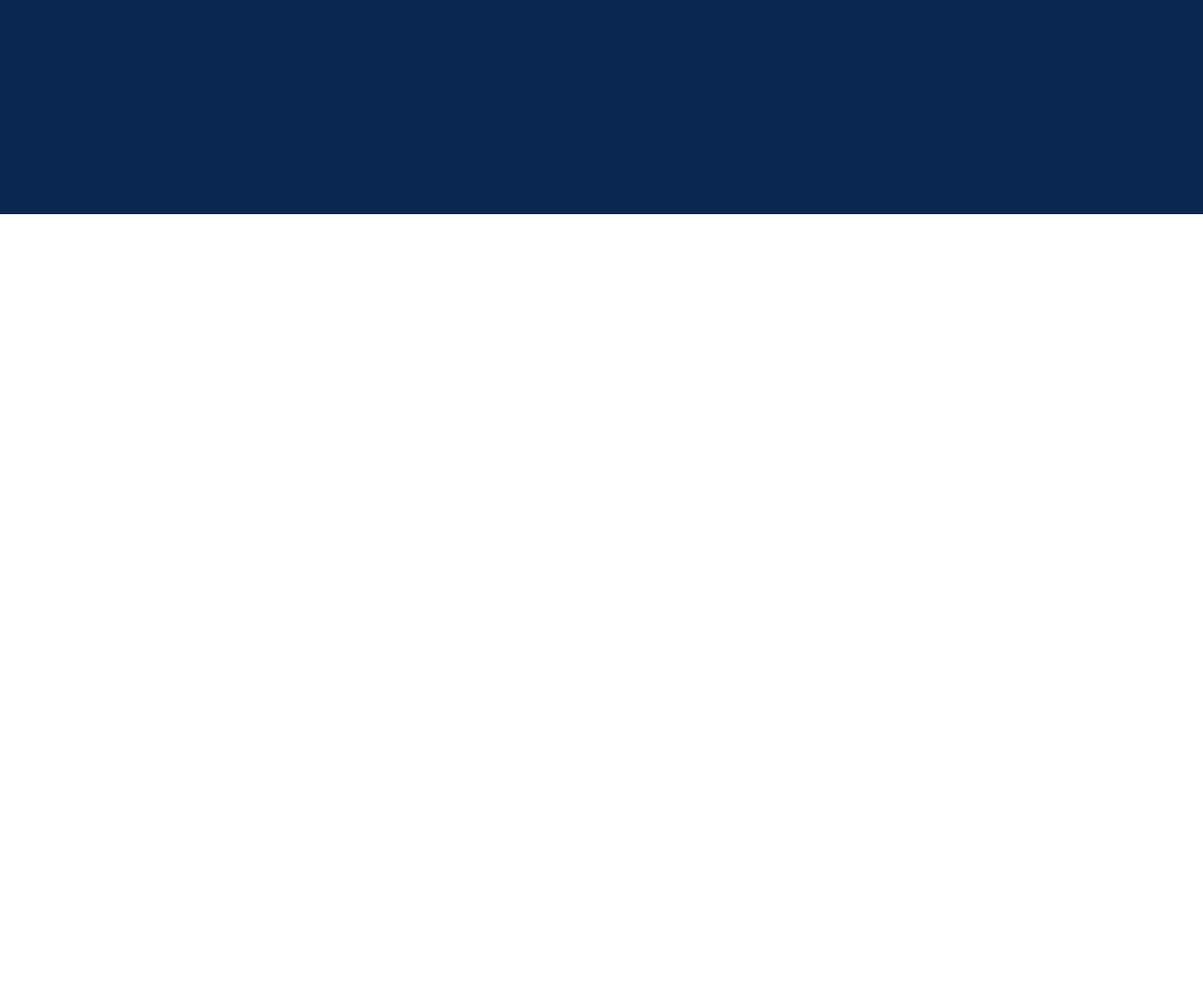
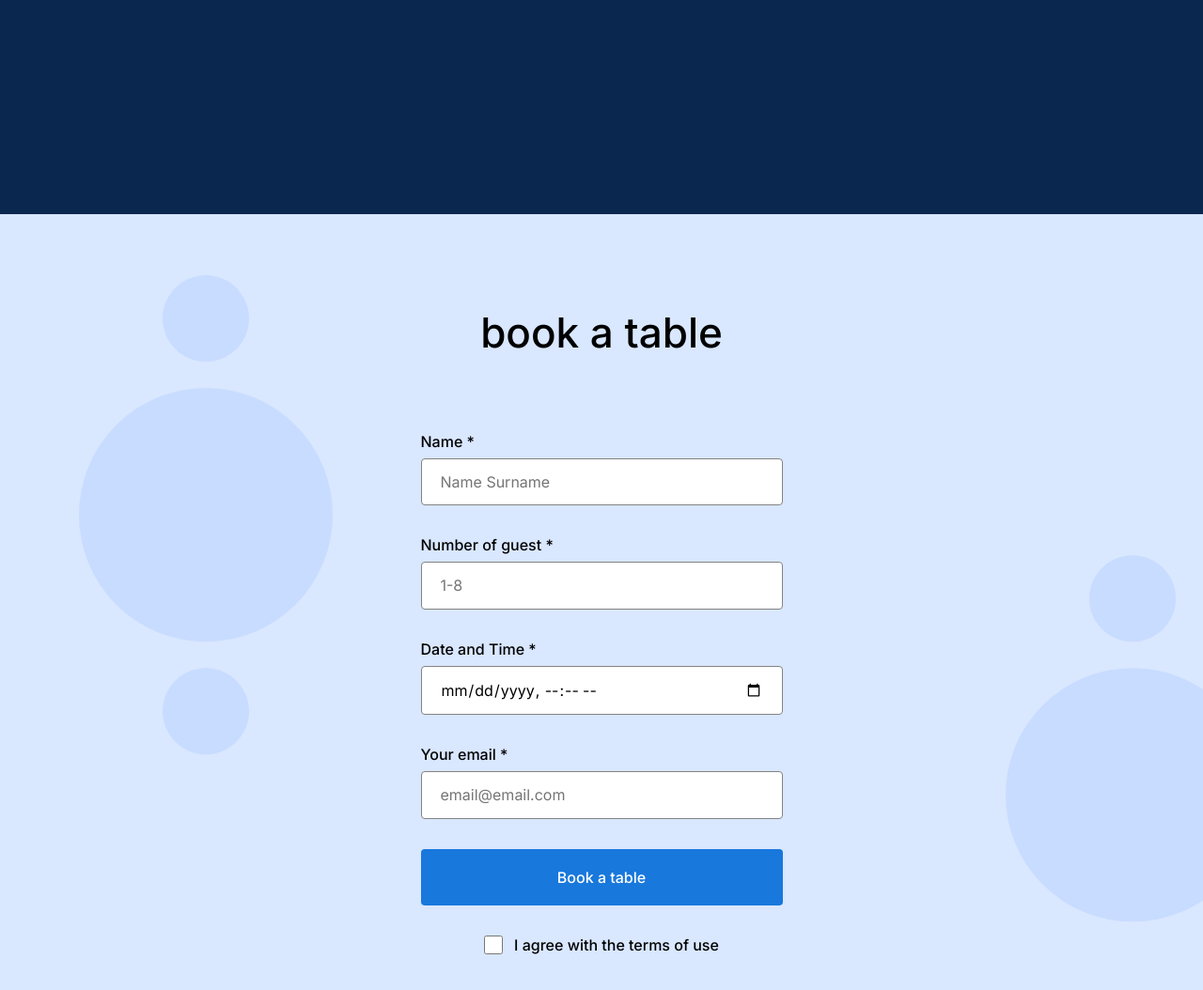
Before and after one commit to sandel28/se_project_coffeeshop, a plain HTML site: page index.html in a window 1280 px wide. Shown: the part 1578-2632 px from the top of the page at 94% size. Before the commit the page ends 1806 px from the top, so only its background shows below. Drawn offline with Linux system fonts and the light colour scheme.

Commit message:
commit 1

```diff
--- a/index.html
+++ b/index.html
@@ -70,7 +70,34 @@
              </li>
             </ul>
       </section>
-      <section id="reservation" class="reservation"></section>
+      <section id="reservation" class="reservation">
+        <h2 class="reservation__title">book a table</h2>
+        <form class="reservation__form form">
+        <fieldset class="form__fieldset">
+        <label for="name-input" class="form__label" >
+          Name *
+        <input id="name-input"required type="text" class="form__input" placeholder="Name Surname">
+        </label>
+        <label for="number-input" class="form__label">
+          Number of guest *
+          <input id="number-input"required type="number" class="form__input" min="1" max="8" placeholder="1-8 ">
+          </label>
+          <label for="datetime-input" class="form__label">
+            Date and Time *
+            <input  id="datetime-input"required type="datetime-local" class="form__input" >
+            </label>
+            <label for="email-input" class="form__label">
+              Your email *
+              <input  id="email-input"required type="email" class="form__input" placeholder="email@email.com">
+              </label>
+            </fieldset>
+            <button class="form__button">Book a table</button>
+            <label for="checkbox-input" class="form__label form__label_type_checkbox">
+              <input id="checkbox-input"required type="checkbox" class="form__checkbox">
+              I agree with the terms of use
+              </label>
+        </form>
+      </section>
       <section id="menu" class="menu"></section>
       <section class="about"></section>
      </main>
--- a/pages/index.css
+++ b/pages/index.css
@@ -154,3 +154,77 @@ line-height: 30px;
 .recipes__iframe{
   border: none;
 }
+
+.reservation{
+  padding: 100px 0 120px;
+  background-image: url(../images/background_reservation.svg) ;
+  background-color: #D9E7FF ;
+}
+
+.reservation__title{
+  margin: 0 0 80px;
+  text-align: center;
+  font-family: "Inter","Arial", sans-serif;
+font-weight: 500;
+font-size: 44px;
+line-height: 52px;
+}
+
+.reservation__form{
+  margin: 0 auto;
+}
+
+.form{
+  max-width: 385px;
+}
+
+.form__fieldset{
+margin: 0;
+padding: 0;
+border: none;
+}
+
+.form__label{
+  font-family: "Inter","Arial", sans-serif;
+font-style: normal;
+font-weight: 500;
+font-size: 16px;
+line-height: 20px;
+
+}
+
+.form__input{
+  display: block;
+  width: 100%;
+  padding: 15px 20px ;
+  box-sizing: border-box;
+  margin: 8px 0 32px;
+  border: 1px solid #838383;
+  border-radius: 4px;
+}
+
+.form__button{
+  border-radius: 4px;
+  border: none;
+  padding: 20px 0;
+  width: 100%;
+  margin-bottom: 32px;
+  font-family: "Inter", "Arial", sans-serif;
+font-weight: 500;
+font-size: 16px;
+line-height: 20px;
+background-color: #1878DC  ;
+color: #fff;
+}
+
+.form__checkbox{
+border-radius: 2px;
+width: 20px;
+height: 20px;
+}
+
+.form__label_type_checkbox{
+display:flex;
+gap: 12px;
+justify-content: center;
+}
```
Lines whose indentation alone changed are shown as unchanged.
